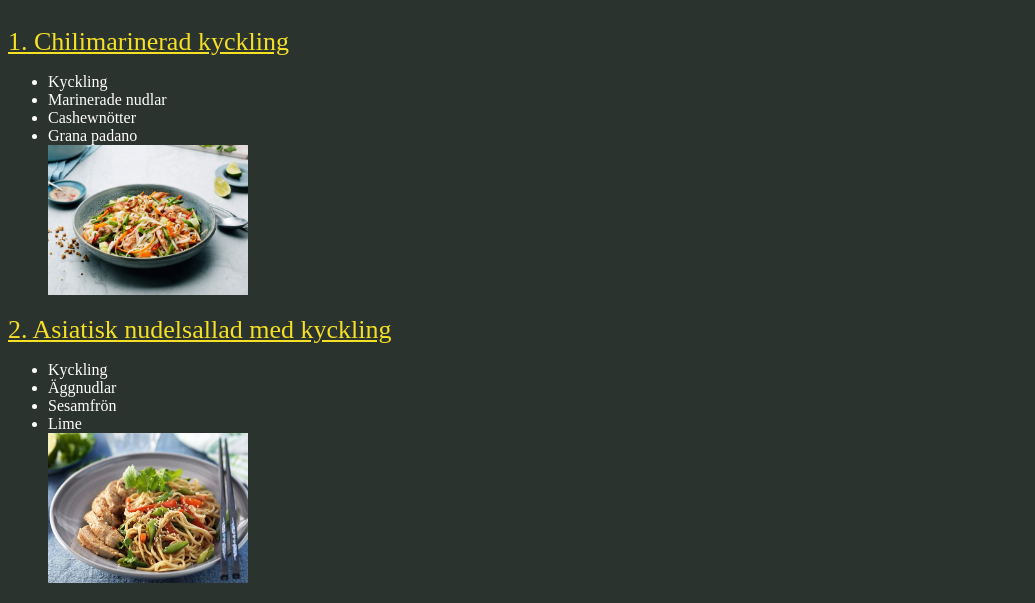
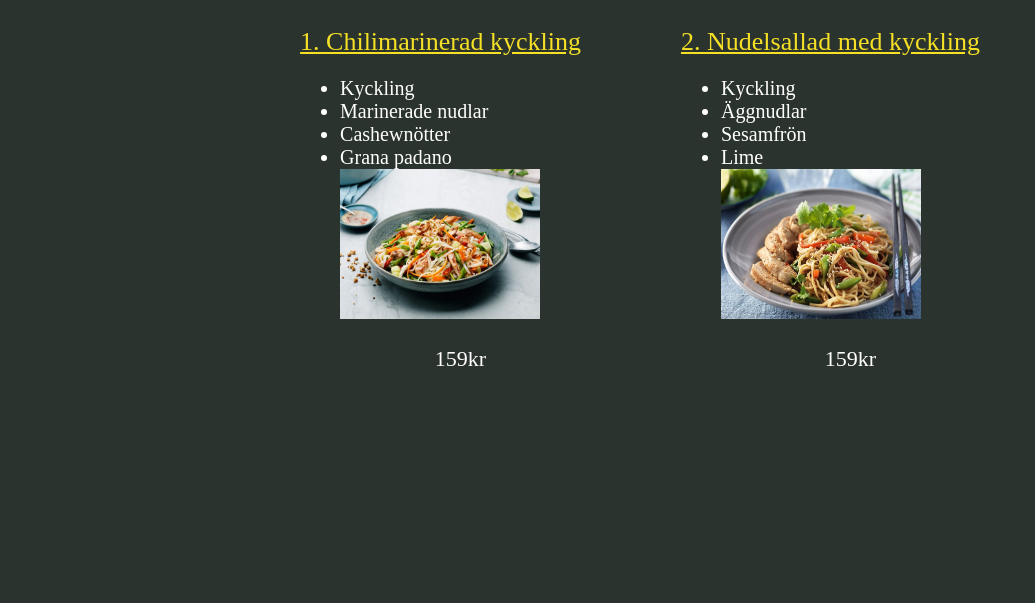
Before and after one commit to PeterBlomqvist89/HTML_CSS_1_Restaurang, a plain HTML site: page meny.html in a window 1280 px wide. Shown: the part 206-809 px from the top of the page, without its empty margins (0-1035 px from the left). Drawn offline with Linux system fonts and the light colour scheme.

Commit message:
Ändrade menyn

```diff
--- a/meny.html
+++ b/meny.html
@@ -16,6 +16,8 @@
     <h2>Meny</h2>
 
     <h3>Här är våra olika sallader:</h3>
+   <div class="container">
+        <div class="menu menu-1">
             <a>1. Chilimarinerad kyckling</a>
             <ul>
                 <li>Kyckling</li>
@@ -26,8 +28,11 @@
                 width="200px"
                 height="150px"
                 >
+                <p>159kr</p>
            </ul>
-   <a>2. Asiatisk nudelsallad med kyckling</a>
+        </div>
+        <div class="menu menu-2">
+            <a>2. Nudelsallad med kyckling</a>
             <ul>
                 <li>Kyckling</li>
                 <li>Äggnudlar</li>
@@ -37,6 +42,9 @@
                 width="200px"
                 height="150px"
                 >
+                <p>159kr</p>
            </ul>
+        </div>
+   </div>
 </body>
 </html>
--- a/stylesheet.css
+++ b/stylesheet.css
@@ -66,6 +66,7 @@ a{
   }
 ul{
     color:white;
+    font-size: 20px;
   }
 div.öppettider{
   text-align: center;
@@ -86,3 +87,8 @@ label{
     width:400px;
     text-align: center;
 }
+.container{
+display: flex;
+justify-content: center;
+gap: 100px;
+}
```
Lines whose indentation alone changed are shown as unchanged.
